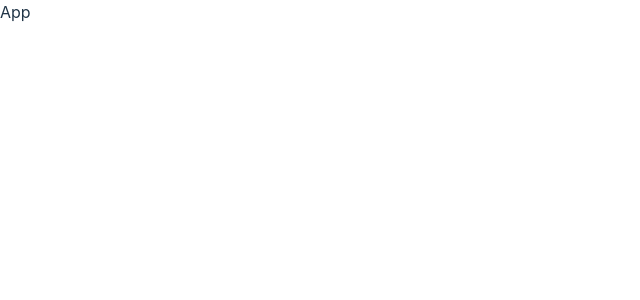
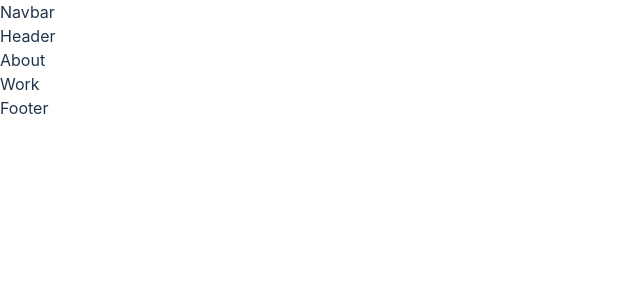
Before and after one commit to jasminepvo/jasmines-visionary, a React (Vite) app in the folder frontend-react/: page / in a window 1280 px wide. Shown: the top 300 px of the page, without its empty margins (0-640 px from the left). Built offline with nearby package versions, Linux system fonts and the light colour scheme.

Commit message:
Create components and containers

```diff
--- a/frontend-react/src/App.jsx
+++ b/frontend-react/src/App.jsx
@@ -1,7 +1,18 @@
 import React from "react";
 
+import { About, Footer, Header, Work } from "./container";
+import { Navbar } from "./components";
+
 const App = () => {
-	return <div>App</div>;
+	return (
+		<div className="">
+			<Navbar />
+			<Header />
+			<About />
+			<Work />
+			<Footer />
+		</div>
+	);
 };
 
 export default App;
--- /dev/null
+++ b/frontend-react/src/components/Navbar/Navbar.jsx
@@ -0,0 +1,7 @@
+import React from "react";
+
+const Navbar = () => {
+	return <div>Navbar</div>;
+};
+
+export default Navbar;
--- /dev/null
+++ b/frontend-react/src/components/index.js
@@ -0,0 +1 @@
+export { default as Navbar } from "./Navbar/Navbar";
--- /dev/null
+++ b/frontend-react/src/container/About/About.jsx
@@ -0,0 +1,7 @@
+import React from "react";
+
+const About = () => {
+	return <div>About</div>;
+};
+
+export default About;
--- /dev/null
+++ b/frontend-react/src/container/Footer/Footer.jsx
@@ -0,0 +1,7 @@
+import React from "react";
+
+const Footer = () => {
+	return <div>Footer</div>;
+};
+
+export default Footer;
--- /dev/null
+++ b/frontend-react/src/container/Header/Header.jsx
@@ -0,0 +1,7 @@
+import React from "react";
+
+const Header = () => {
+	return <div>Header</div>;
+};
+
+export default Header;
--- /dev/null
+++ b/frontend-react/src/container/Work/Work.jsx
@@ -0,0 +1,7 @@
+import React from "react";
+
+const Work = () => {
+	return <div>Work</div>;
+};
+
+export default Work;
--- /dev/null
+++ b/frontend-react/src/container/index.js
@@ -0,0 +1,4 @@
+export { default as About } from "./About/About";
+export { default as Footer } from "./Footer/Footer";
+export { default as Header } from "./Header/Header";
+export { default as Work } from "./Work/Work";
```
Also changed, not shown: frontend-react/src/container/Skills/Skills.jsx (added, +7 -0 lines).
